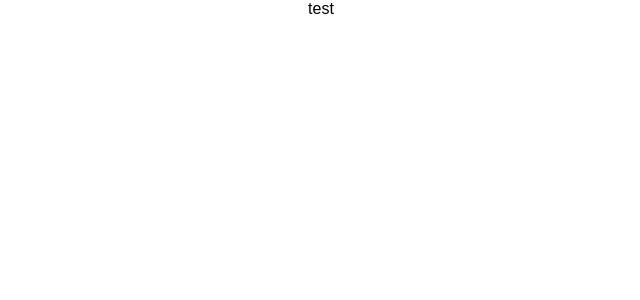
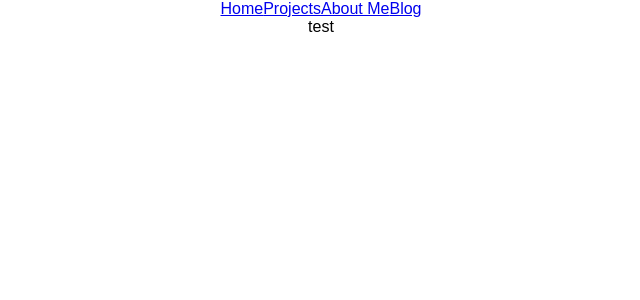
Before and after one commit to davidbecker6081/Portfolio, a React (Create React App) app: page / in a window 1280 px wide. Shown: the top 300 px of the page, without its empty margins (319-959 px from the left). Built offline with nearby package versions, Linux system fonts and the light colour scheme.

Commit message:
add navheader links

```diff
--- a/src/App.js
+++ b/src/App.js
@@ -1,10 +1,13 @@
 import React, { Component } from 'react';
 import './App.css';
+import { Route } from 'react-router';
+import NavHeader from './NavHeader/NavHeader';
 
 class App extends Component {
   render() {
     return (
       <div className="App">
+        <Route exact path='/' component={NavHeader} />
         test
       </div>
     );
--- /dev/null
+++ b/src/NavHeader/NavHeader.js
@@ -0,0 +1,16 @@
+import React from 'react';
+import './NavHeader.css';
+import { Link } from 'react-router-dom';
+
+const NavHeader = () => {
+	return (
+		<header>
+      <Link to='/'>Home</Link>
+      <Link to='/projects'>Projects</Link>
+      <Link to='/about-me'>About Me</Link>
+      <Link to='/blog'>Blog</Link>
+    </header>
+	);
+};
+
+export default NavHeader;
```
Also changed, not shown: src/NavHeader/NavHeader.css (added).
